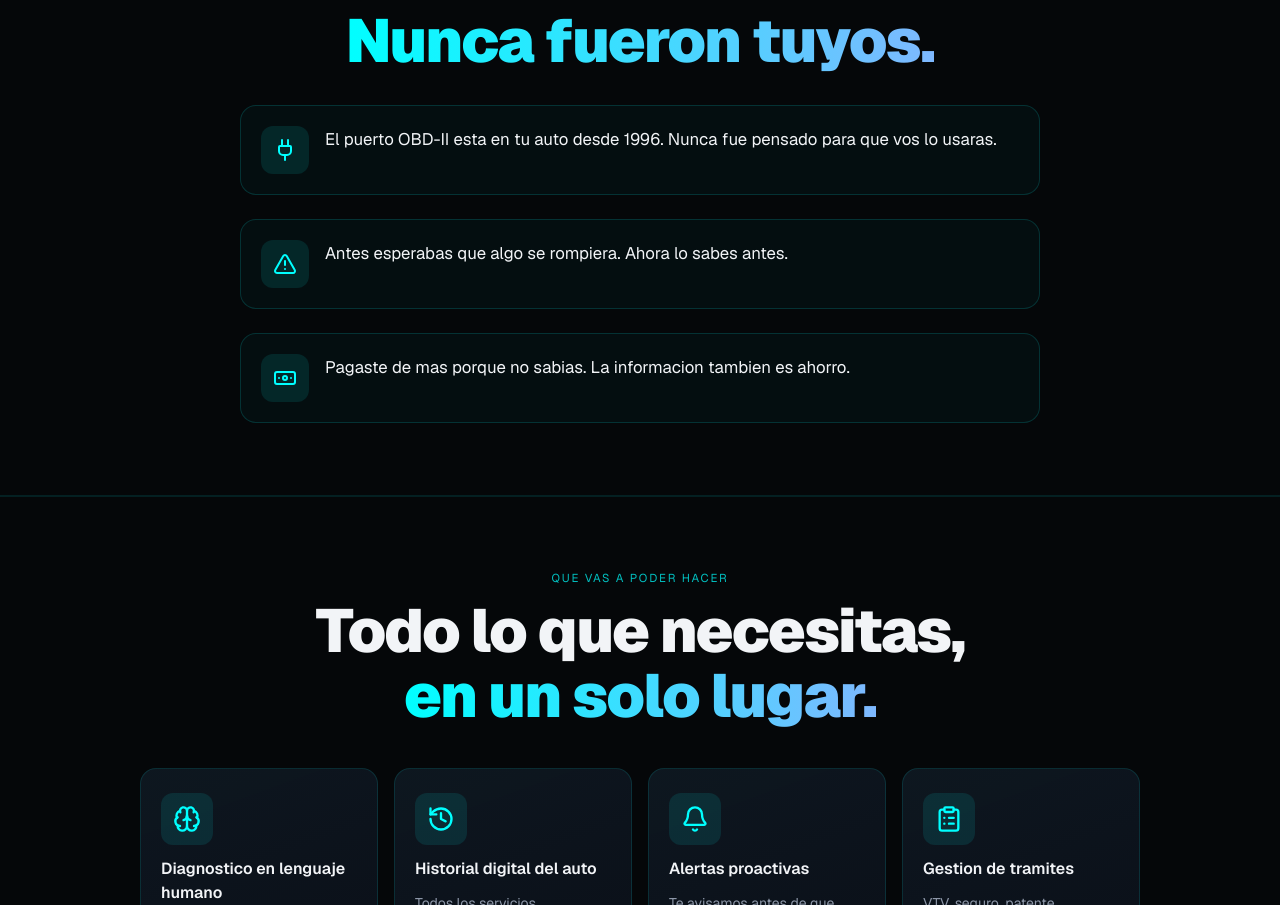
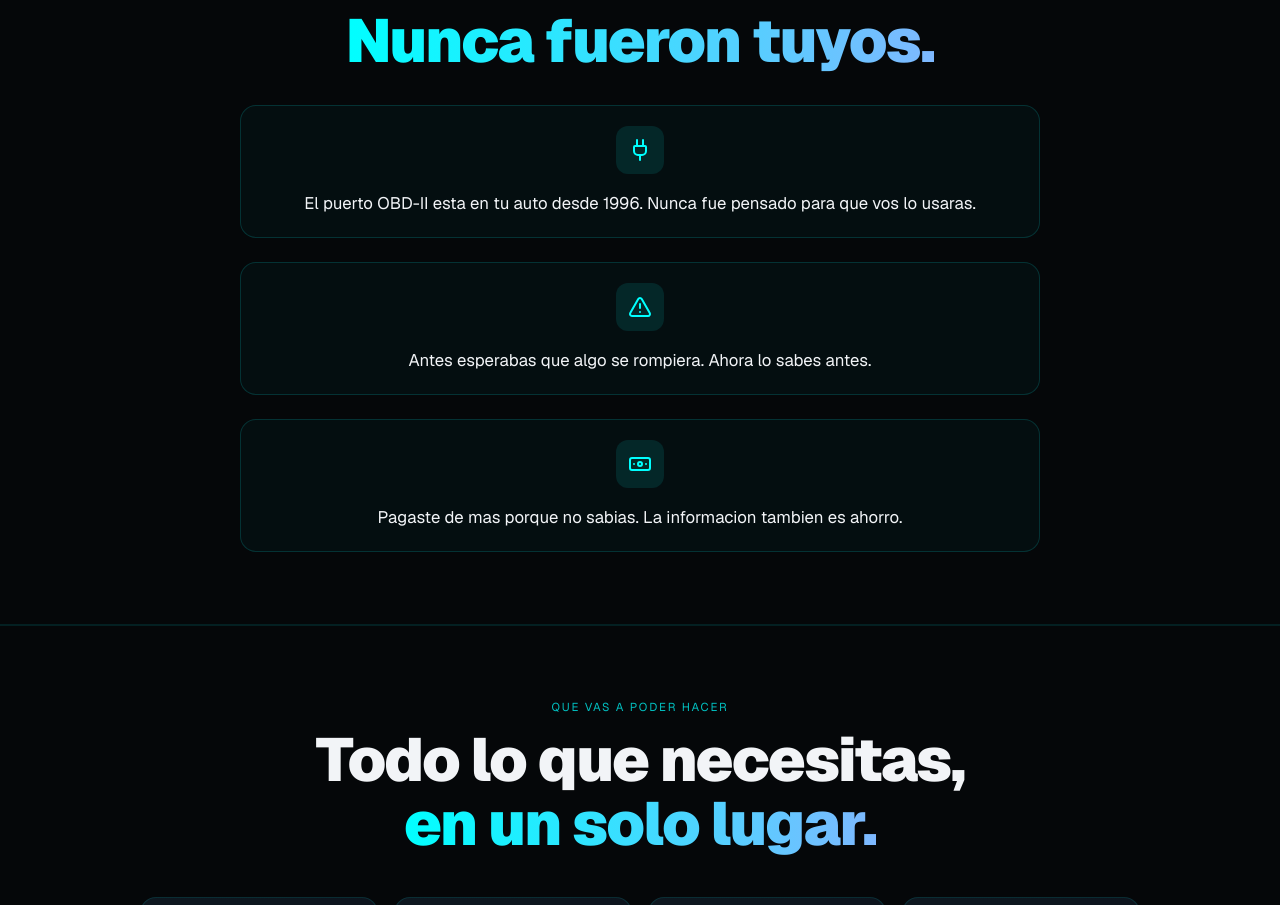
Before and after one commit to AutolibreAI/autolibre-landing-page, a Next.js app: page / in a window 1280 px wide. Shown: the part 1682-2587 px from the top of the page. Built offline with nearby package versions, Linux system fonts and the light colour scheme.

Commit message:
style: change problem item layout to vertical
Update flex direction and center content for better alignment.

```diff
--- a/app/globals.css
+++ b/app/globals.css
@@ -623,12 +623,14 @@ body {
 
 .al-problem-item {
   display: flex;
-  align-items: flex-start;
+  flex-direction: column;
+  align-items: center;
   gap: 1rem;
   padding: 1.25rem;
   border-radius: 1rem;
   border: 1px solid rgba(0, 255, 255, 0.15);
   background: rgba(0, 255, 255, 0.03);
+  text-align: center;
 }
 
 .al-problem-icon {
```
